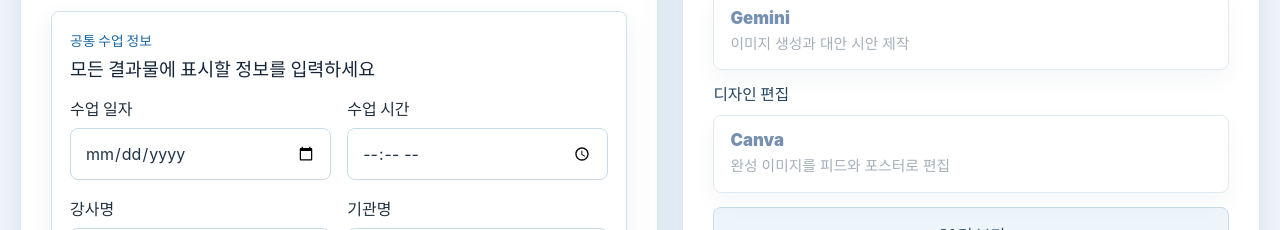
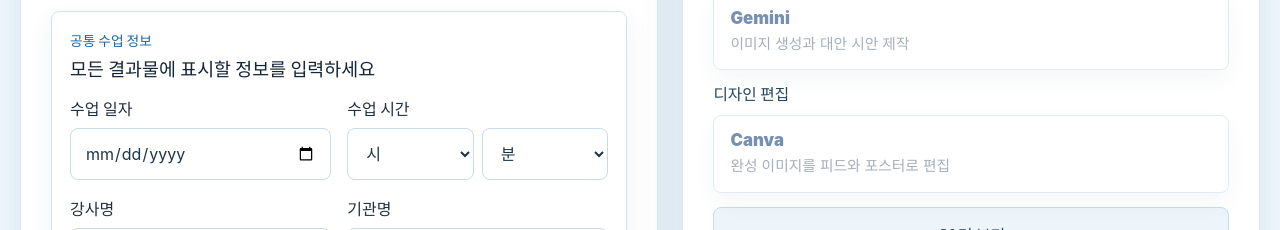
Before and after one commit to ohjh-teacher/senior-edu-prompt-generator, a React (Vite) app: page / in a window 1280 px wide. Shown: the part 880-1110 px from the top of the page. Built offline with nearby package versions, Linux system fonts and the light colour scheme.

Commit message:
Use fixed minute options for class time

```diff
--- a/src/components/PromptForm.tsx
+++ b/src/components/PromptForm.tsx
@@ -46,33 +46,29 @@ const colorSwatches: Record<string, string> = {
 };
 
 const workflowSteps = ['주제 입력', '수업 정보', '프롬프트 생성', 'AI로 제작'];
-const minEventTime = '09:00';
-const maxEventTime = '22:00';
-const timeStepSeconds = 600;
+const eventHourOptions = Array.from({ length: 14 }, (_, index) =>
+  String(index + 9).padStart(2, '0')
+);
+const eventMinuteOptions = ['00', '10', '20', '30', '40', '50'];
 const visibleHistoryCount = 3;
 
-function normalizeEventTime(value: string): string {
+function getEventTimePart(value: string, part: 'hour' | 'minute'): string {
   if (!value) {
     return '';
   }
 
   const [hourValue, minuteValue] = value.split(':');
-  const hour = Number(hourValue);
-  const minute = Number(minuteValue);
 
-  if (Number.isNaN(hour) || Number.isNaN(minute)) {
-    return value;
-  }
+  return part === 'hour' ? hourValue : minuteValue;
+}
 
-  const roundedMinute = Math.round(minute / 10) * 10;
-  const totalMinutes = hour * 60 + roundedMinute;
-  const minMinutes = 9 * 60;
-  const maxMinutes = 22 * 60;
-  const clampedMinutes = Math.min(maxMinutes, Math.max(minMinutes, totalMinutes));
-  const nextHour = Math.floor(clampedMinutes / 60);
-  const nextMinute = clampedMinutes % 60;
+function combineEventTime(currentValue: string, part: 'hour' | 'minute', nextValue: string): string {
+  const currentHour = getEventTimePart(currentValue, 'hour') || eventHourOptions[0];
+  const currentMinute = getEventTimePart(currentValue, 'minute') || eventMinuteOptions[0];
+  const nextHour = part === 'hour' ? nextValue : currentHour;
+  const nextMinute = part === 'minute' ? nextValue : currentMinute;
 
-  return `${String(nextHour).padStart(2, '0')}:${String(nextMinute).padStart(2, '0')}`;
+  return `${nextHour}:${nextMinute}`;
 }
 
 export function PromptForm({
@@ -305,18 +301,52 @@ export function PromptForm({
               />
             </div>
             <div className="field">
-              <label htmlFor="event-time">수업 시간</label>
-              <input
-                id="event-time"
-                type="time"
-                min={minEventTime}
-                max={maxEventTime}
-                step={timeStepSeconds}
-                value={values.eventTime}
-                onChange={(event) =>
-                  onChange('eventTime', normalizeEventTime(event.target.value))
-                }
-              />
+              <span className="field-label">수업 시간</span>
+              <div className="time-select-group" role="group" aria-labelledby="event-time-label">
+                <span className="sr-only" id="event-time-label">
+                  수업 시간
+                </span>
+                <label htmlFor="event-hour" className="sr-only">
+                  시
+                </label>
+                <select
+                  id="event-hour"
+                  value={getEventTimePart(values.eventTime, 'hour')}
+                  onChange={(event) =>
+                    onChange(
+                      'eventTime',
+                      combineEventTime(values.eventTime, 'hour', event.target.value)
+                    )
+                  }
+                >
+                  <option value="">시</option>
+                  {eventHourOptions.map((hour) => (
+                    <option key={hour} value={hour}>
+                      {hour}시
+                    </option>
+                  ))}
+                </select>
+                <label htmlFor="event-minute" className="sr-only">
+                  분
+                </label>
+                <select
+                  id="event-minute"
+                  value={getEventTimePart(values.eventTime, 'minute')}
+                  onChange={(event) =>
+                    onChange(
+                      'eventTime',
+                      combineEventTime(values.eventTime, 'minute', event.target.value)
+                    )
+                  }
+                >
+                  <option value="">분</option>
+                  {eventMinuteOptions.map((minute) => (
+                    <option key={minute} value={minute}>
+                      {minute}분
+                    </option>
+                  ))}
+                </select>
+              </div>
             </div>
             <div className="field">
               <label htmlFor="instructor-name">강사명</label>
--- a/src/index.css
+++ b/src/index.css
@@ -207,6 +207,23 @@ label {
   font-weight: 800;
 }
 
+.field-label {
+  color: #203040;
+  font-weight: 800;
+}
+
+.sr-only {
+  position: absolute;
+  width: 1px;
+  height: 1px;
+  padding: 0;
+  margin: -1px;
+  overflow: hidden;
+  clip: rect(0, 0, 0, 0);
+  white-space: nowrap;
+  border: 0;
+}
+
 input,
 select,
 textarea {
@@ -410,6 +427,12 @@ textarea:focus {
   font-size: 0.9rem;
   line-height: 1.5;
   margin: 0;
+}
+
+.time-select-group {
+  display: grid;
+  grid-template-columns: minmax(0, 1fr) minmax(0, 1fr);
+  gap: 8px;
 }
 
 .form-grid {
```
